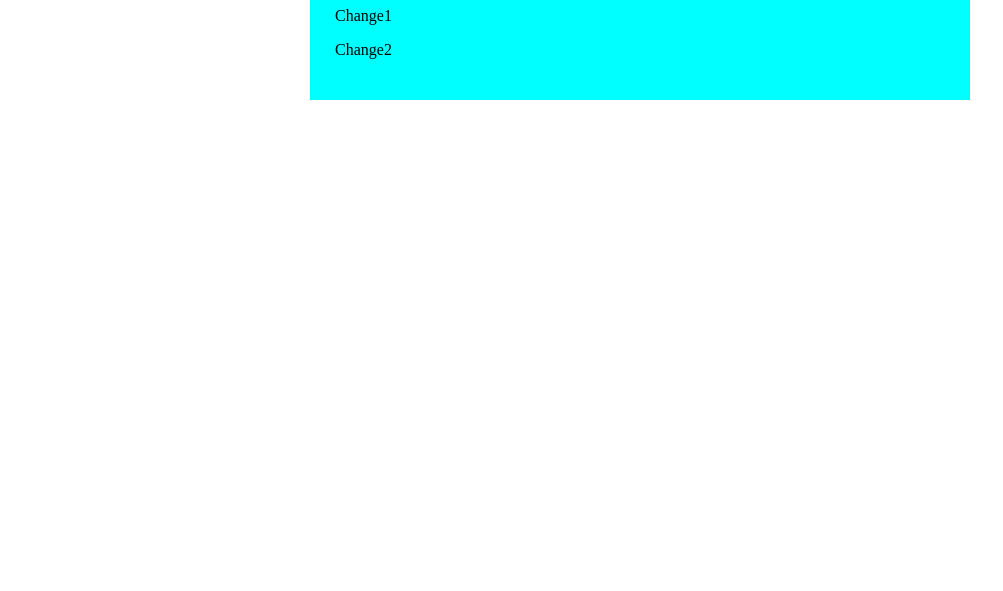
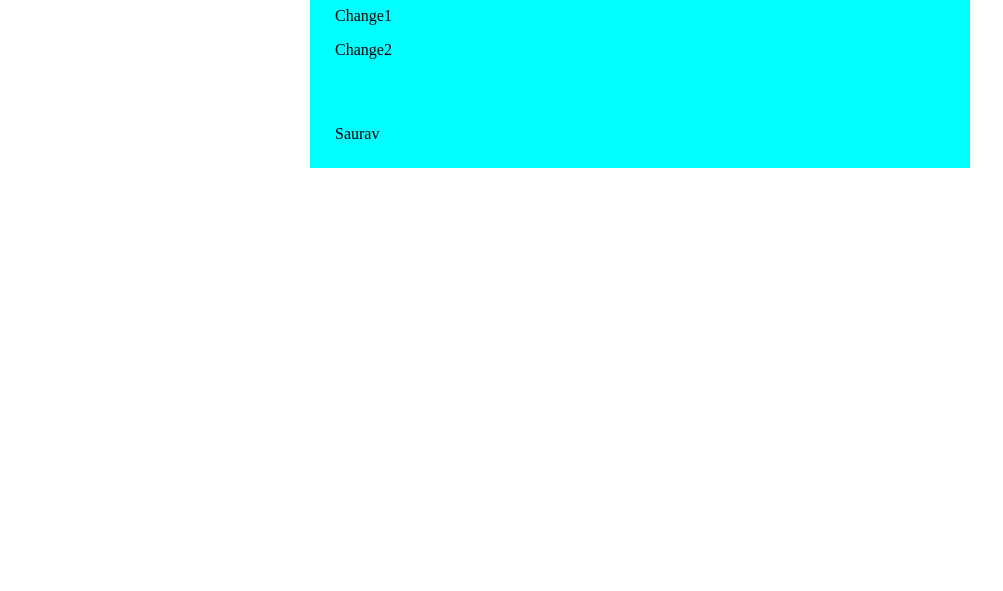
Before and after one commit to foreverankit/testrepo, a plain HTML site: page index.html in a window 1280 px wide. Shown: the part 209-800 px from the top of the page, without its empty margins (0-1003 px from the left). Drawn offline with Linux system fonts and the light colour scheme.

Commit message:
branch2 changes

```diff
--- a/index.html
+++ b/index.html
@@ -13,5 +13,6 @@
 		<p>Change1 </p>
 		<p>Change2 </p>
 	</div>
+	<div> Saurav </div>
 </body>
 </html>
```
